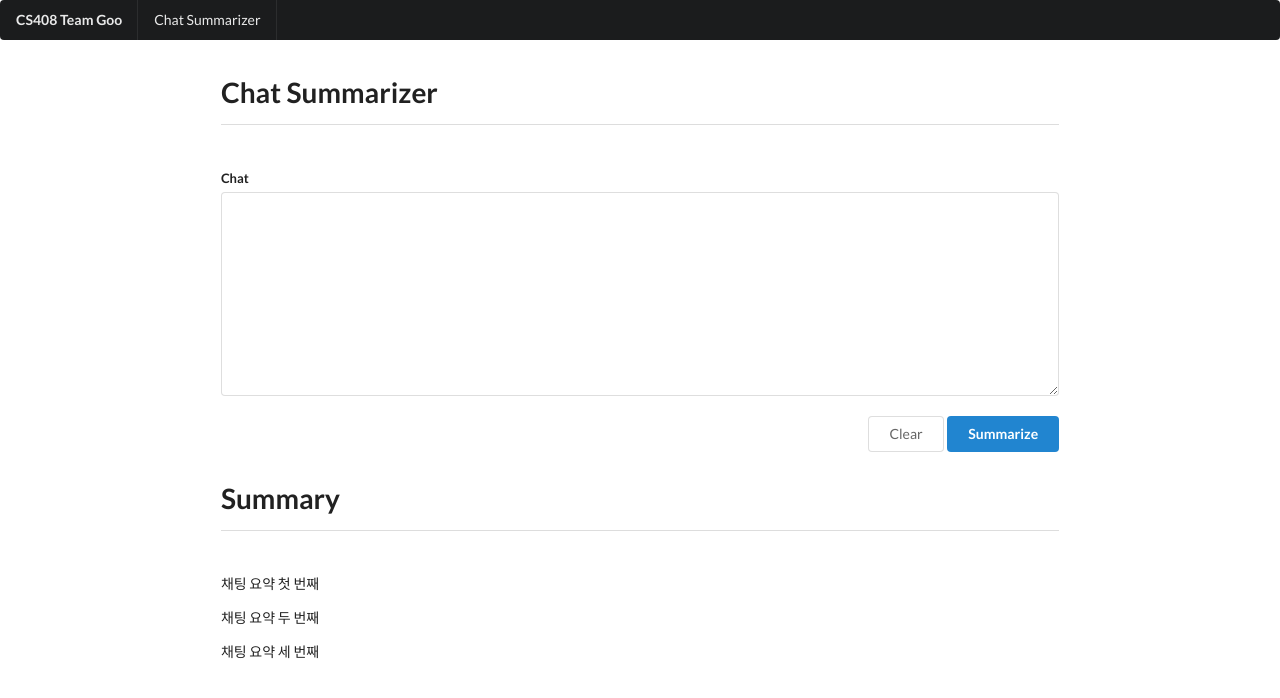
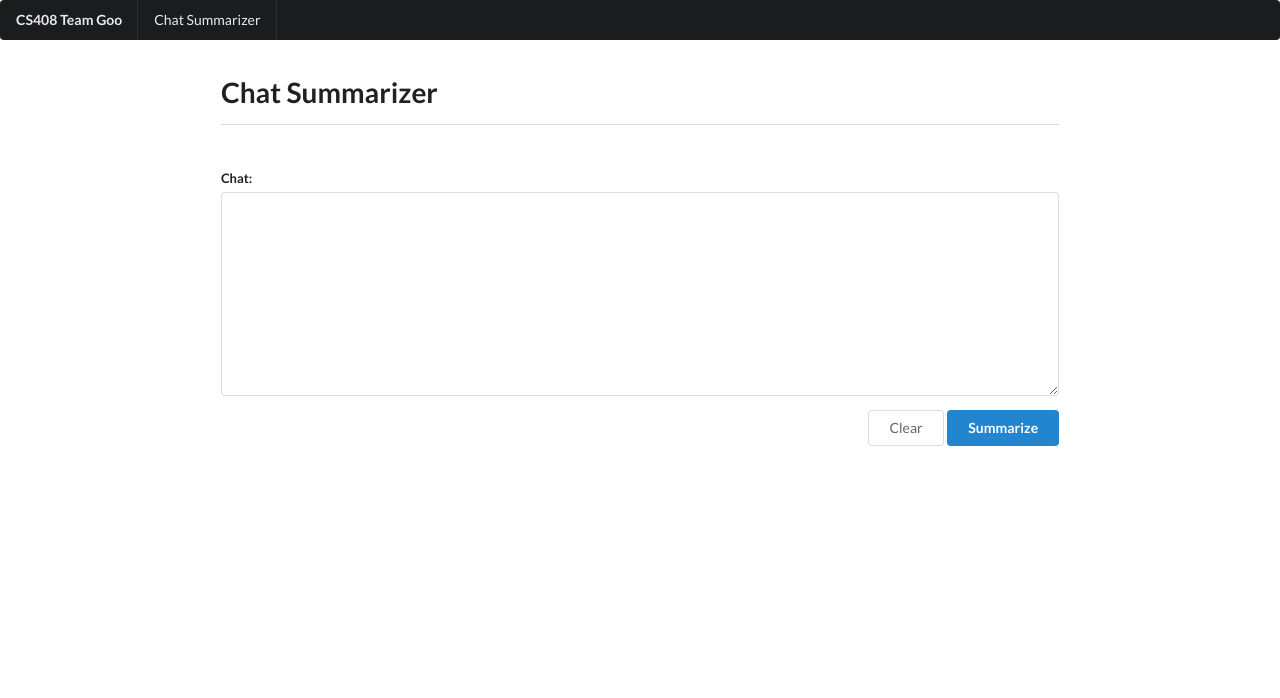
Before and after one commit to eunji6546/ChatSummarizer, a Django app: page / in a window 1280 px wide. Shown: the top 698 px of the page. Run offline with Django 3.2, Linux system fonts and the light colour scheme.

Commit message:
apply django form

```diff
--- /dev/null
+++ b/webdemo/forms.py
@@ -0,0 +1,9 @@
+from django import forms
+
+from .models import Chat
+
+class ChatForm(forms.ModelForm):
+
+    class Meta:
+        model = Chat
+        fields = ('chat',)
--- a/webdemo/templates/webdemo/chat_summarize.html
+++ b/webdemo/templates/webdemo/chat_summarize.html
@@ -6,7 +6,7 @@
         <title>Chat Summarizer</title>
         <link rel="stylesheet" href="https://cdnjs.cloudflare.com/ajax/libs/semantic-ui/2.4.1/semantic.min.css" />
         <script src="https://cdnjs.cloudflare.com/ajax/libs/semantic-ui/2.4.1/semantic.min.js"></script>
-        <link rel="stylesheet" href="{% static 'css/chat_summarize.css' %}">
+        <!-- <script type="text/javascript" src="{% static 'js/chat_summarize.js' %}"></script> -->
     </head>
     <body>
         <div class="ui inverted menu">
@@ -22,16 +22,17 @@
             </div>
             <div class="row">
                 <div class="twelve wide column">
-                    <div class="ui form" style="margin-bottom: 20px">
+                    <form class="ui form" method="POST" style="margin-bottom: 20px">{% csrf_token %}
                         <div class="field">
-                            <label>Chat</label>
-                            <textarea rows="10"></textarea>
+                            {{ form }}
+                            <!-- <textarea id="chatField" rows="10"></textarea> -->
                         </div>
-                    </div>
-                    <button type="submit" class="ui primary right floated button">Summarize</button>
-                    <button class="ui basic right floated button">Clear</button>
+                        <button type="submit" class="ui primary right floated button">Summarize</button>
+                        <button type="button" class="ui basic right floated button" onclick="clearField();">Clear</button>
+                    </form>
                 </div>
             </div>
+            {% if summary %}
             <div class="row">
                 <div class="twelve wide column">
                     <h1>Summary</h1>
@@ -40,11 +41,15 @@
             </div>
             <div class="row">
                 <div class="twelve wide column" style="margin-bottom: 30px">
-                    <p>채팅 요약 첫 번째</p>
-                    <p>채팅 요약 두 번째</p>
-                    <p>채팅 요약 세 번째</p>
+                    <p>{{ summary }}</p>
                 </div>
             </div>
+            {% endif %}
         </div>
     </body>
+    <script type="text/javascript">
+        function clearField() {
+            document.getElementById("id_chat").value = ""
+        }
+    </script>
 </html>
--- a/webdemo/views.py
+++ b/webdemo/views.py
@@ -1,5 +1,21 @@
+import os
+import sys
+sys.path.append(os.path.dirname(os.path.abspath(os.path.dirname(__file__))))
+
 from django.shortcuts import render
 from .models import Chat
+from .forms import ChatForm
+import ChatSummarize
 
 def chat_summarize(request):
-    return render(request, 'webdemo/chat_summarize.html', {})
+    if request.method == "POST":
+        form = ChatForm(request.POST)
+        if form.is_valid():
+            text = form.save(commit=False)
+            chatSummarizer = ChatSummarize.ChatSummarizer(text.chat)
+            chatSummarizer.preprocess()
+            summary = chatSummarizer.summarize(4)
+            return render(request, 'webdemo/chat_summarize.html', {'form': form, 'summary': summary})
+    else:
+        form = ChatForm()
+    return render(request, 'webdemo/chat_summarize.html', {'form': form})
```
